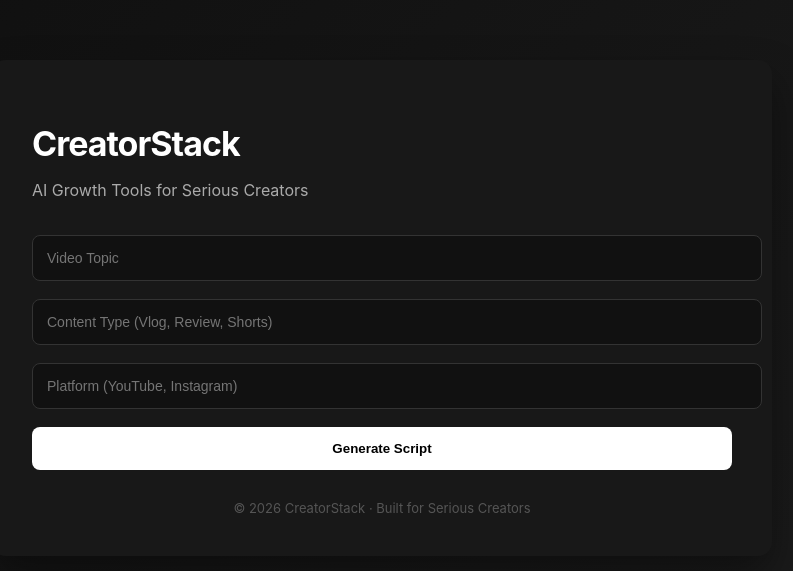
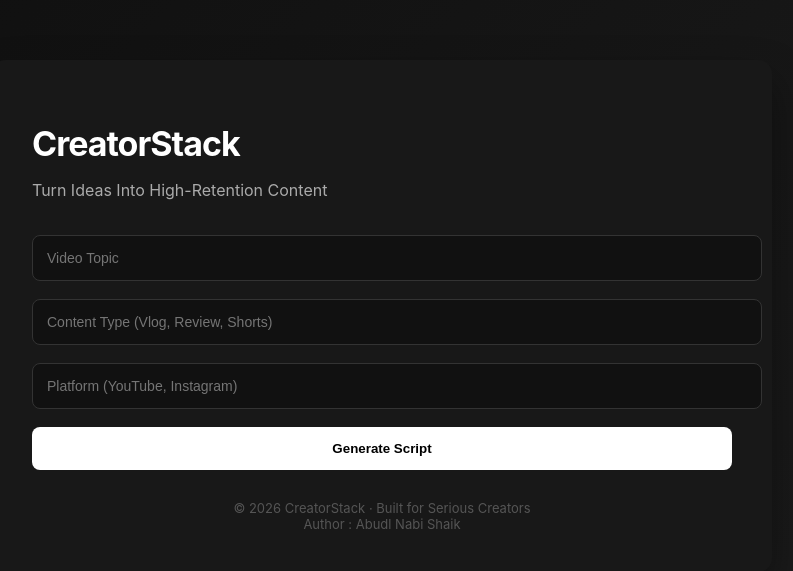
Before and after one commit to itsabdul9/creatorstack, a Flask app: page / in a window 1280 px wide. Shown: the top 571 px of the page, without its empty margins (258-1051 px from the left). Run offline with Flask 3, Linux system fonts and the light colour scheme.

```diff
--- a/templates/index.html
+++ b/templates/index.html
@@ -109,7 +109,7 @@
 <body>
     <div class="container">
         <h1>CreatorStack</h1>
-        <p class="subtitle">AI Growth Tools for Serious Creators</p>
+        <p class="subtitle">Turn Ideas Into High-Retention Content</p>
 
         <form method="POST" onsubmit="handleSubmit()">
             <input type="text" name="topic" placeholder="Video Topic" required>
@@ -130,7 +130,8 @@
         {% endif %}
 
         <div class="footer">
-            © 2026 CreatorStack · Built for Serious Creators
+            © 2026 CreatorStack · Built for Serious Creators <br>
+	    Author : Abudl Nabi Shaik
         </div>
     </div>
 
```
